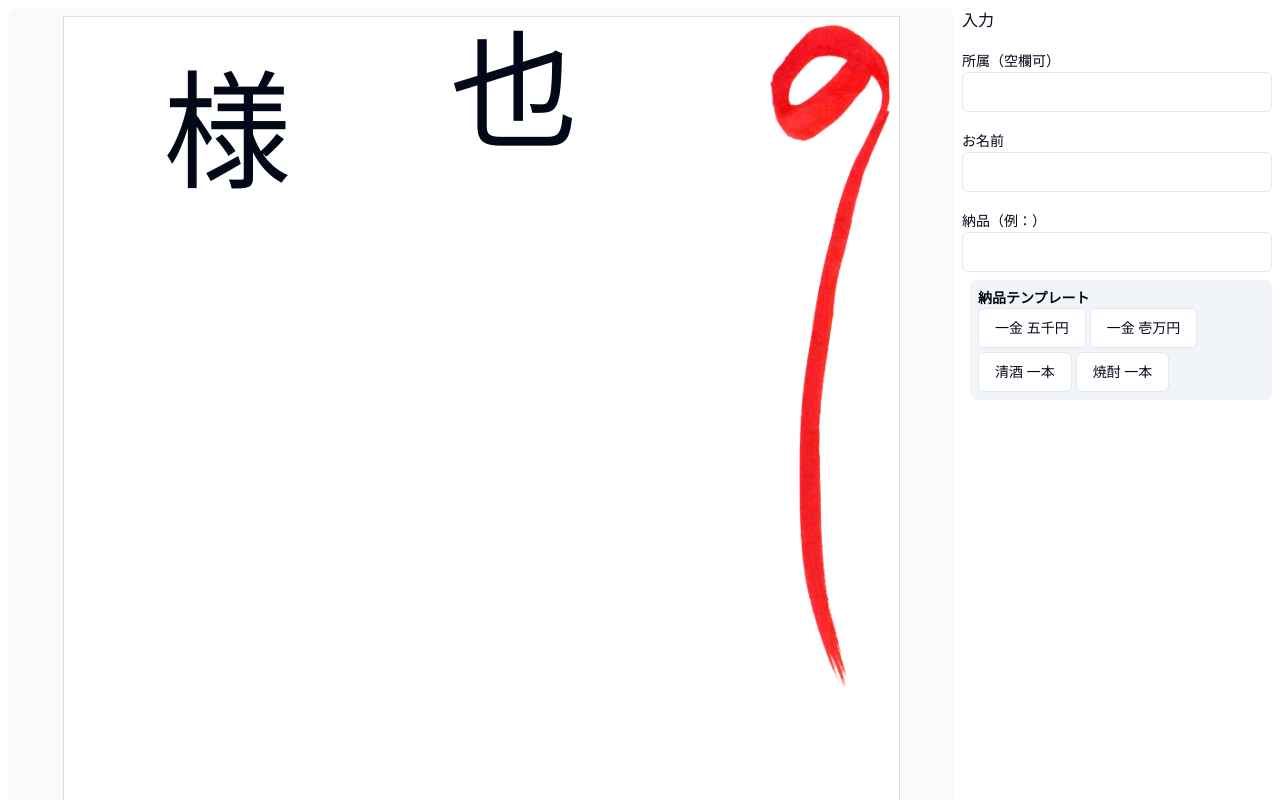
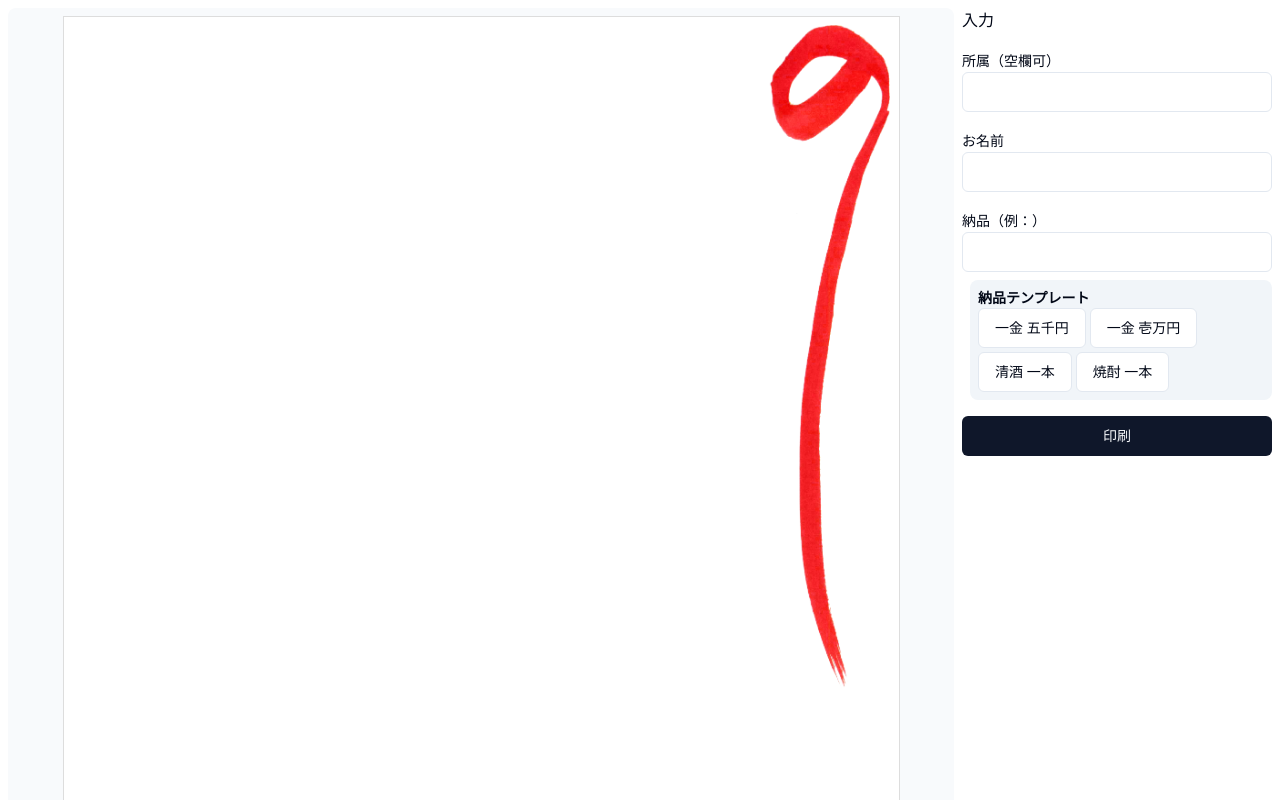
Before and after one commit to Remicck/noshi_generator, a React (Vite) app: page / in a window 1280 px wide. Shown: the top 800 px of the page. Built offline with nearby package versions, Linux system fonts and the light colour scheme; a web font is replaced by a local one.

Commit message:
所属登録の仕組みを実装

```diff
--- a/src/App.tsx
+++ b/src/App.tsx
@@ -6,6 +6,7 @@ import { ItemButton } from '@/components/ui/ItemButton';
 import { useState } from 'react';
 import { FormValue } from '@/type';
 import { Preview } from '@/components/Preview';
+import { Button } from '@/components/ui/button';
 
 function App() {
   const [formValue, setFormValue] = useState<FormValue>(initialFormValue);
@@ -24,7 +25,7 @@ function App() {
           <Preview formValue={formValue} />
         </div>
         {/* Right: Input */}
-        <div className="min-h-full flex flex-col gap-4">
+        <div className="h-full flex flex-col gap-4">
           <h2>入力</h2>
           <div>
             <Label>所属（空欄可）</Label>
@@ -62,6 +63,7 @@ function App() {
               </div>
             </div>
           </div>
+          <Button className="w-full">印刷</Button>
         </div>
       </div>
     </div>
--- a/src/components/Preview.module.scss
+++ b/src/components/Preview.module.scss
@@ -10,3 +10,7 @@
   font-size: 8rem;
   font-family: 'YujiSyuku-Regular';
 }
+
+.smallText {
+  font-size: 5rem;
+}
--- a/src/components/Preview.tsx
+++ b/src/components/Preview.tsx
@@ -12,10 +12,29 @@ export function Preview(props: PreviewProps) {
   return (
     <div className={clsx(styles.wrap, 'bg-white p-2 flex flex-row flex-nowrap')}>
       <div className={clsx('w-[35%] flex items-center justify-start mt-[40px]', styles.text)}>
-        {formValue.name}様
+        {formValue.name ? (
+          <>
+            {formValue.department ? (
+              <div
+                className={clsx(
+                  'flex flex-row items-center justify-end h-full pb-10',
+                  styles.smallText
+                )}
+              >
+                <div className="flex flex-col">
+                  <div>{formValue.department}</div>
+                  <div className="pt-10">{formValue.name}</div>
+                </div>
+                <div>様</div>
+              </div>
+            ) : (
+              <div className="flex justify-end h-full">{formValue.name}様</div>
+            )}
+          </>
+        ) : null}
       </div>
       <div className={clsx('w-[35%] flex items-center justify-start', styles.text)}>
-        {formValue.item}也
+        {formValue.item && <>{formValue.item}也</>}
       </div>
       <div className={clsx('w-[30%] flex items-start justify-end')}>
         <img src={noshiImage} alt="のし" className="w-1/2" />
```
